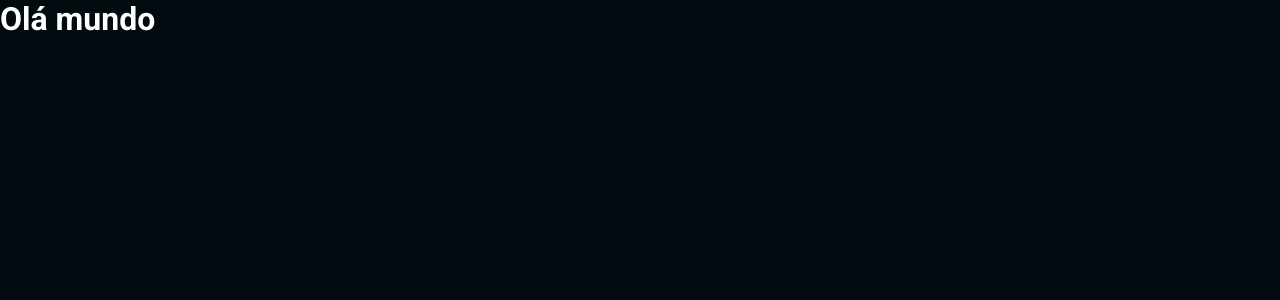
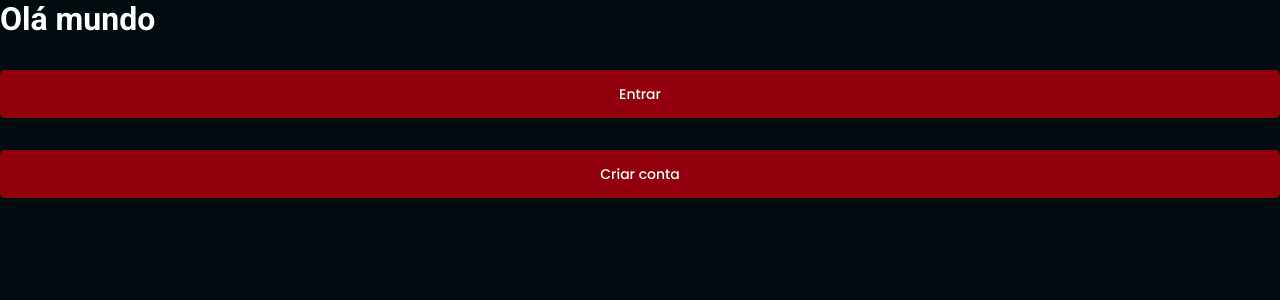
Before and after one commit to RenanFachin/RS_FoodExplorer, a React (Vite) app: page / in a window 1280 px wide. Shown: the top 300 px of the page. Built offline with nearby package versions, Linux system fonts and the light colour scheme.

Commit message:
Adiciona o componente criado página Signin e usa as propriedades para modificar o seu title

```diff
--- a/src/components/Button/index.jsx
+++ b/src/components/Button/index.jsx
@@ -1,7 +1,11 @@
 import { Container } from './styles'
 
-export function Button(){
-    <Container type="button">
-        Botão teste
-    </Container>
+// export function Button({title}) e usar diretamente {title} dentro do container
+export function Button(props){
+    return(
+        <Container type="button">
+            {/* Entre {} para o react saber que é uma propriedade */}
+            {props.title}
+        </Container>
+    )
 }
--- a/src/components/Button/styles.js
+++ b/src/components/Button/styles.js
@@ -16,6 +16,7 @@ export const Container = styled.button`
     border-radius: 5px;
 
     padding: 12px 32px;
+    margin-top: 32px;
 
     &disabled{
         opacity: 0.5;
--- a/src/pages/SignIn/index.jsx
+++ b/src/pages/SignIn/index.jsx
@@ -1,10 +1,15 @@
 import { Container } from './styles'
+
+// Importanto componentes que serão utilizados na estrutura da página SignIn
+import {Button} from '../../components/Button/'
 
 export function SignIn() {
   return (
     <Container>
       <h1>Olá mundo</h1>
 
+      <Button title="Entrar"/>
+      <Button title="Criar conta"/>
     </Container>
   )
 }
```
